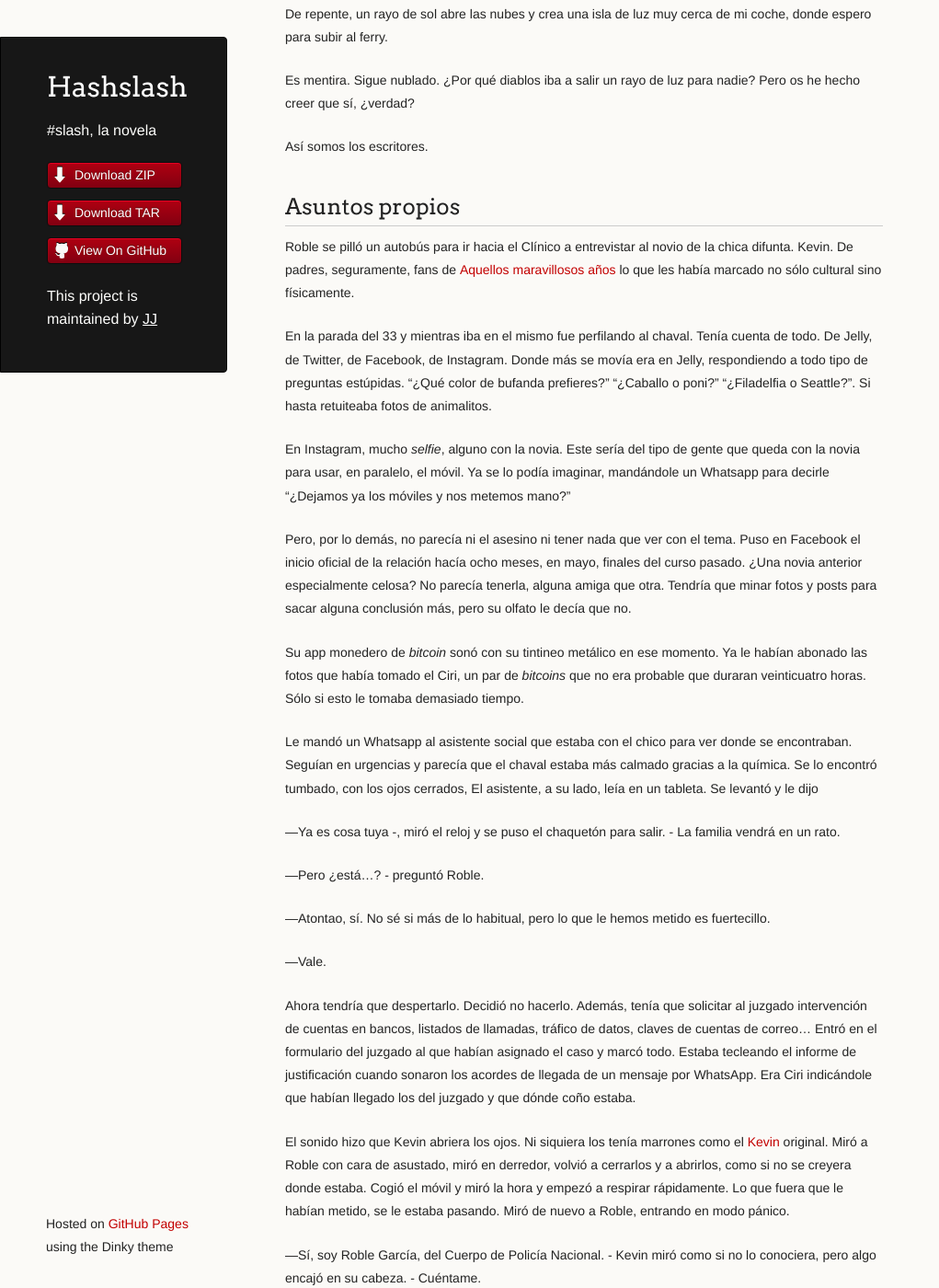
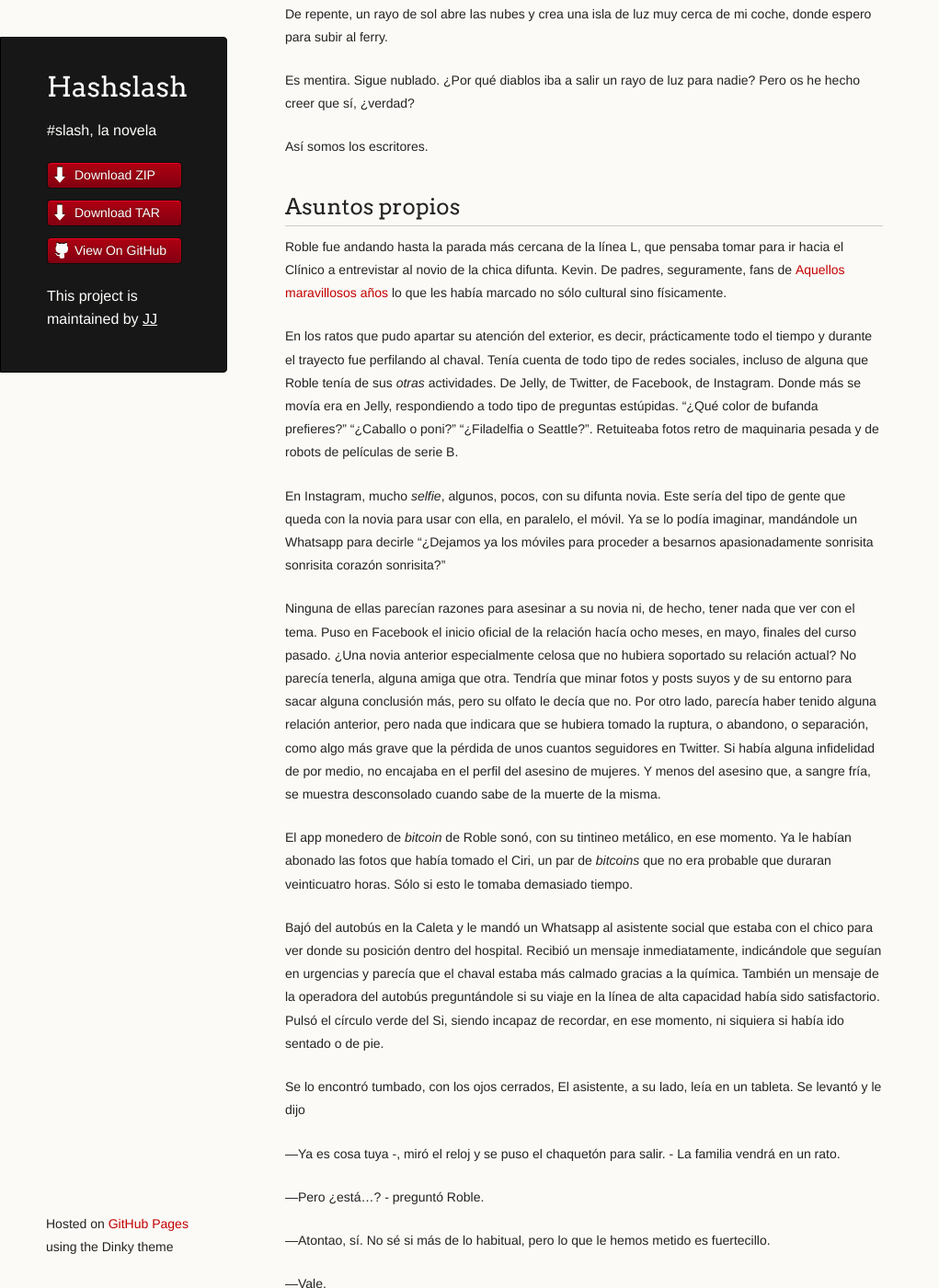
Before and after one commit to JJ/HashSlash, a Jekyll site: the page built from texto/HashSlash.md, in a window 1280 px wide and 1400 px high, scrolled down 12523 px. Shown: the whole window at 92% size, without its empty margins (0-1021 px from the left). Built offline with Jekyll 4.4.1, drawn with Linux system fonts in a browser that asks for light colours.

Commit message:
Sync texto/HashSlash.md from master to gh-pages

```diff
--- a/texto/HashSlash.md
+++ b/texto/HashSlash.md
@@ -653,38 +653,55 @@ Así somos los escritores.
 Asuntos propios
 ----
 
-Roble se pilló un autobús para ir hacia el Clínico a entrevistar al
+Roble fue andando hasta la parada más cercana de la línea L, que
+pensaba tomar para ir hacia el Clínico a entrevistar al
 novio de la chica difunta. Kevin. De padres, seguramente, fans de
 [Aquellos maravillosos años](http://es.wikipedia.org/wiki/The_Wonder_Years)
 lo que les había marcado no sólo cultural sino físicamente.
 
-En la parada del 33 y mientras iba en el mismo fue perfilando al
-chaval. Tenía cuenta de todo. De Jelly, de Twitter, de Facebook, de
+En los ratos que pudo apartar su atención del exterior, es decir,
+prácticamente todo el tiempo y durante el trayecto fue perfilando al
+chaval. Tenía cuenta de todo tipo de redes sociales, incluso de alguna
+que Roble tenía de sus *otras* actividades. De Jelly, de Twitter, de Facebook, de
 Instagram. Donde más se movía era en Jelly, respondiendo a todo tipo
 de preguntas estúpidas. “¿Qué color de bufanda prefieres?” “¿Caballo o
-poni?” “¿Filadelfia o Seattle?”. Si hasta retuiteaba fotos de
-animalitos.
-
-En Instagram, mucho *selfie*, alguno con la novia. Este sería del tipo
-de gente que queda con la novia para usar, en paralelo, el móvil. Ya
+poni?” “¿Filadelfia o Seattle?”.  Retuiteaba fotos retro de maquinaria
+pesada y de robots de películas de serie B.
+
+En Instagram, mucho *selfie*, algunos, pocos, con su difunta novia. Este sería del tipo
+de gente que queda con la novia para usar con ella, en paralelo, el móvil. Ya
 se lo podía imaginar, mandándole un Whatsapp para decirle “¿Dejamos ya
-los móviles y nos metemos mano?”
-
-Pero, por lo demás, no parecía ni el asesino ni tener nada que ver con
+los móviles para proceder a besarnos apasionadamente sonrisita
+sonrisita corazón sonrisita?”
+
+Ninguna de ellas parecían razones para asesinar a su novia ni, de hecho, tener nada que ver con
 el tema. Puso en Facebook el inicio oficial de la relación hacía ocho
 meses, en mayo, finales del curso pasado. ¿Una novia anterior
-especialmente celosa? No parecía tenerla, alguna amiga que
-otra. Tendría que minar fotos y posts para sacar alguna conclusión
-más, pero su olfato le decía que no.
-
-Su app monedero de *bitcoin* sonó con su tintineo metálico en ese
+especialmente celosa que no hubiera soportado su relación actual? No parecía tenerla, alguna amiga que
+otra. Tendría que minar fotos y posts suyos y de su entorno para sacar alguna conclusión
+más, pero su olfato le decía que no. Por otro lado, parecía haber
+tenido alguna relación anterior, pero nada que indicara que se hubiera
+tomado la ruptura, o abandono, o separación, como algo más grave que
+la pérdida de unos cuantos seguidores en Twitter. Si había alguna
+infidelidad de por medio, no encajaba en el perfil del asesino de
+mujeres. Y menos del asesino que, a sangre fría, se muestra
+desconsolado cuando sabe de la muerte de la misma.
+
+El app monedero de *bitcoin* de Roble sonó, con su tintineo metálico, en ese
 momento. Ya le habían abonado las fotos que había tomado el
 Ciri, un par de *bitcoins* que no era probable que duraran
 veinticuatro horas. Sólo si esto le tomaba demasiado tiempo.
 
-Le mandó un Whatsapp al asistente social que estaba con el chico para
-ver donde se encontraban. Seguían en urgencias y parecía que el chaval
-estaba más calmado gracias a la química. Se lo encontró tumbado, con
+Bajó del autobús en la Caleta y le mandó un Whatsapp al asistente social que estaba con el chico para
+ver donde su posición dentro del hospital. Recibió un mensaje
+inmediatamente, indicándole que seguían en urgencias y parecía que el chaval
+estaba más calmado gracias a la química. También un mensaje de la
+operadora del autobús preguntándole si su viaje en la línea de alta
+capacidad había sido satisfactorio. Pulsó el círculo verde del Si,
+siendo incapaz de recordar, en ese momento, ni siquiera si había ido
+sentado o de pie.
+
+Se lo encontró tumbado, con
 los ojos cerrados, El asistente, a su lado, leía en un tableta. Se
 levantó y le dijo
 
```
